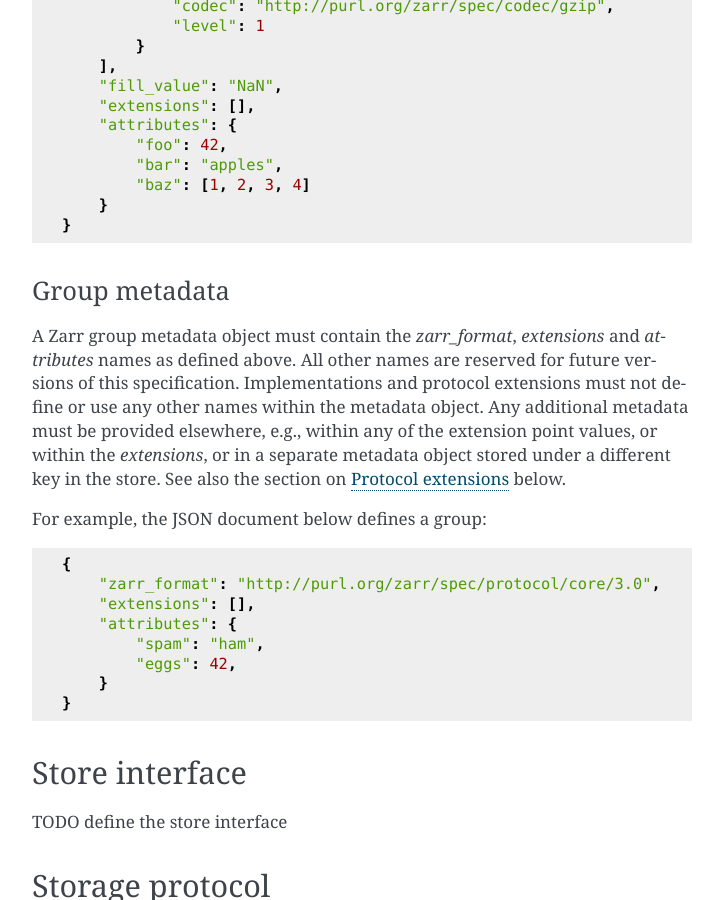
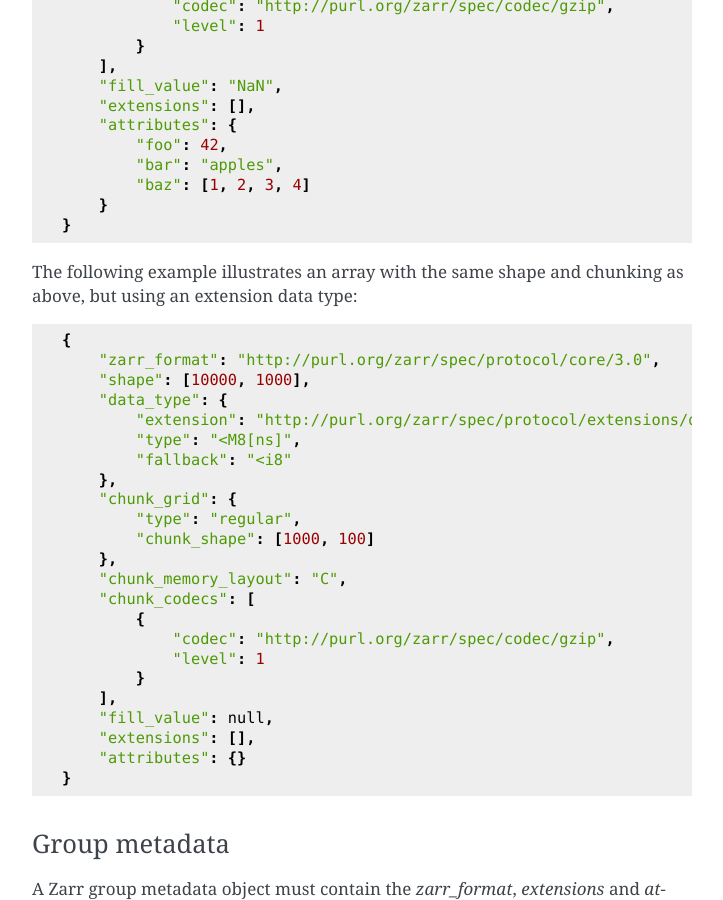
Before and after one commit to zarr-developers/zarr-specs, a Sphinx documentation site: the page built from docs/protocol/core/v3.0.rst, in a window 1280 px wide and 900 px high, scrolled down 12724 px. Shown: the whole window, without its empty margins (388-1111 px from the left). Built offline with Sphinx 7.4.7, drawn with Linux system fonts in a browser that asks for light colours.

Commit message:
illustrative draft of a data type extension (datetimes)

```diff
--- a/docs/protocol/core/v3.0.rst
+++ b/docs/protocol/core/v3.0.rst
@@ -699,6 +699,33 @@ compression prior to storage::
 	}
     }
 
+The following example illustrates an array with the same shape and
+chunking as above, but using an extension data type::
+
+    {
+        "zarr_format": "http://purl.org/zarr/spec/protocol/core/3.0",
+	"shape": [10000, 1000],
+	"data_type": {
+	    "extension": "http://purl.org/zarr/spec/protocol/extensions/datetime-dtypes/1.0",
+	    "type": "<M8[ns]",
+	    "fallback": "<i8"
+	},
+	"chunk_grid": {
+	    "type": "regular",
+	    "chunk_shape": [1000, 100]
+	},
+	"chunk_memory_layout": "C",
+	"chunk_codecs": [
+            {
+	        "codec": "http://purl.org/zarr/spec/codec/gzip",
+		"level": 1
+	    }
+	],
+	"fill_value": null,
+	"extensions": [],
+	"attributes": {}
+    }
+
 
 Group metadata
 ~~~~~~~~~~~~~~
--- a/docs/protocol/extensions.rst
+++ b/docs/protocol/extensions.rst
@@ -7,4 +7,4 @@ Under construction.
    :maxdepth: 1
    :caption: Contents:
 
-   extensions/example/v1.0
+   extensions/datetime-dtypes/v1.0
--- a/docs/protocol/extensions/example/v1.0.rst
+++ /dev/null
@@ -1,4 +0,0 @@
-Example protocol extension version 1.0
-======================================
-
-A Zarr protocol extension would live in a location like this.
```
Also changed, not shown: docs/protocol/extensions/datetime-dtypes/v1.0.rst (added, +154 -0 lines).
